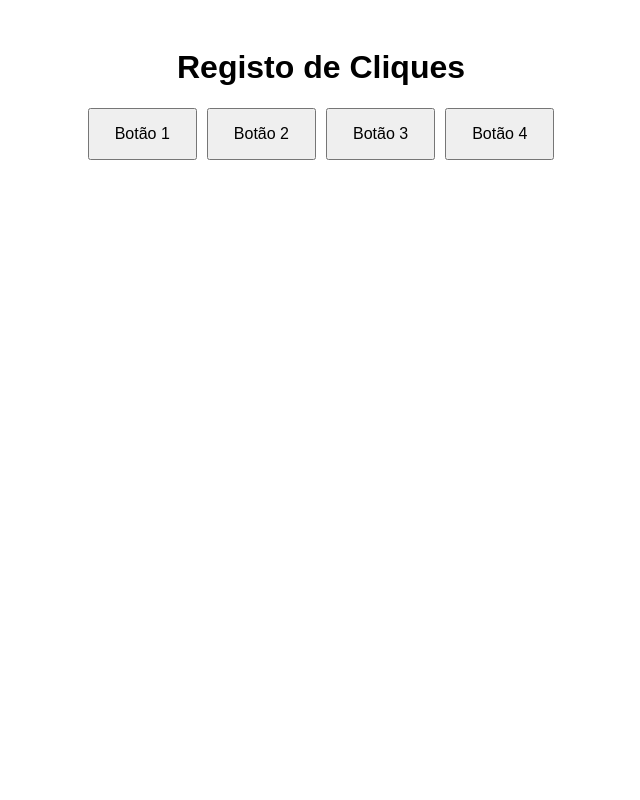
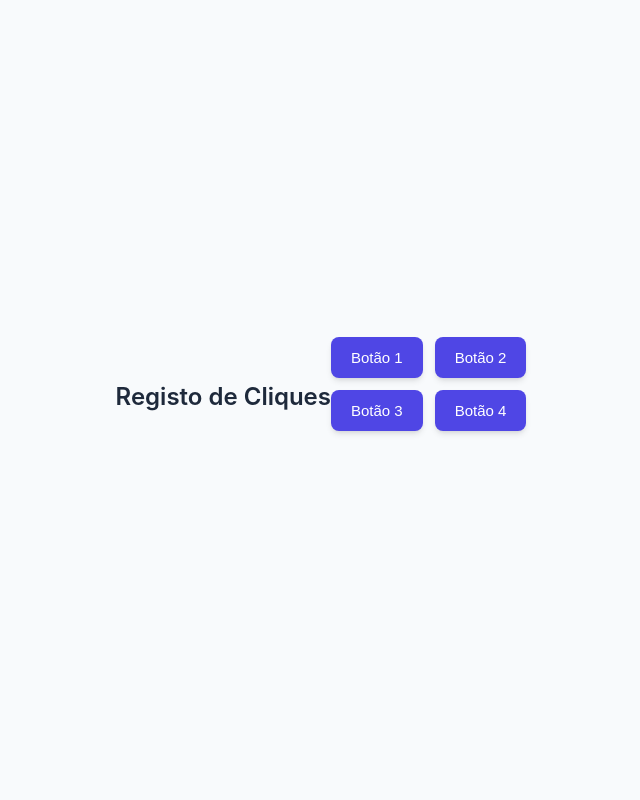
Before and after one commit to guilhermeAG-dje/projeto-cliques, a Flask app: page / in a window 1280 px wide. Shown: the whole page, without its empty margins (319-959 px from the left). Run offline with Flask 3, Linux system fonts and the light colour scheme.

Commit message:
Update style.css

```diff
--- a/static/style.css
+++ b/static/style.css
@@ -1,23 +1,136 @@
+:root {
+    --primary: #4f46e5;
+    --primary-hover: #4338ca;
+    --bg: #f8fafc;
+    --card-bg: #ffffff;
+    --text-main: #1e293b;
+    --text-muted: #64748b;
+    --shadow: 0 4px 6px -1px rgb(0 0 0 / 0.1), 0 2px 4px -2px rgb(0 0 0 / 0.1);
+    --shadow-lg: 0 10px 15px -3px rgb(0 0 0 / 0.1), 0 4px 6px -4px rgb(0 0 0 / 0.1);
+}
+
+* {
+    box-sizing: border-box;
+    margin: 0;
+    padding: 0;
+}
+
 body {
-    font-family: Arial, sans-serif;
-    text-align: center;
+    font-family: 'Inter', sans-serif;
+    background-color: var(--bg);
+    color: var(--text-main);
+    display: flex;
+    justify-content: center;
+    align-items: center;
+    min-height: 100vh;
     padding: 20px;
 }
 
+.container {
+    background: var(--card-bg);
+    padding: 40px;
+    border-radius: 16px;
+    box-shadow: var(--shadow-lg);
+    width: 100%;
+    max-width: 500px;
+    text-align: center;
+}
+
+h1 {
+    font-size: 24px;
+    font-weight: 600;
+    margin-bottom: 8px;
+    color: var(--text-main);
+}
+
+.subtitle {
+    color: var(--text-muted);
+    font-size: 14px;
+    margin-bottom: 32px;
+}
+
 .botoes {
-    display: flex;
-    flex-wrap: wrap;
-    justify-content: center;
-    gap: 10px;
+    display: grid;
+    grid-template-columns: 1fr 1fr;
+    gap: 12px;
+    margin-bottom: 32px;
 }
 
 button {
-    padding: 15px 25px;
-    font-size: 16px;
+    background-color: var(--primary);
+    color: white;
+    border: none;
+    padding: 12px 20px;
+    font-size: 15px;
+    font-weight: 500;
+    border-radius: 8px;
     cursor: pointer;
+    transition: all 0.2s ease;
+    box-shadow: var(--shadow);
+}
+
+button:hover {
+    background-color: var(--primary-hover);
+    transform: translateY(-1px);
+    box-shadow: var(--shadow-lg);
+}
+
+button:active {
+    transform: translateY(0);
+}
+
+#resultado-container {
+    border-top: 1px solid #e2e8f0;
+    padding-top: 24px;
+    transition: opacity 0.3s ease;
+}
+
+#resultado-container.hidden {
+    opacity: 0;
+    pointer-events: none;
 }
 
 #resultado {
-    margin-top: 20px;
+    display: flex;
+    gap: 12px;
+}
+
+.stat-card {
+    flex: 1;
+    background: #f1f5f9;
+    padding: 16px;
+    border-radius: 12px;
+    display: flex;
+    flex-direction: column;
+    align-items: center;
+}
+
+.label {
+    font-size: 11px;
+    text-transform: uppercase;
+    letter-spacing: 0.05em;
+    color: var(--text-muted);
+    font-weight: 600;
+    margin-bottom: 4px;
+}
+
+.value {
     font-size: 18px;
+    font-weight: 600;
+    color: var(--primary);
 }
+
+.value.small {
+    font-size: 13px;
+    font-weight: 400;
+    color: var(--text-muted);
+}
+
+@keyframes fadeIn {
+    from { opacity: 0; transform: translateY(10px); }
+    to { opacity: 1; transform: translateY(0); }
+}
+
+.fade-in {
+    animation: fadeIn 0.4s ease forwards;
+}
```
